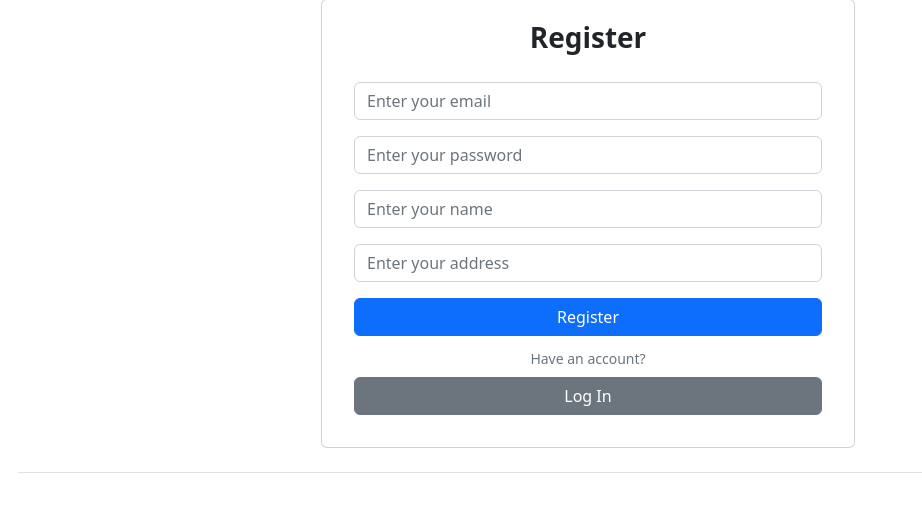
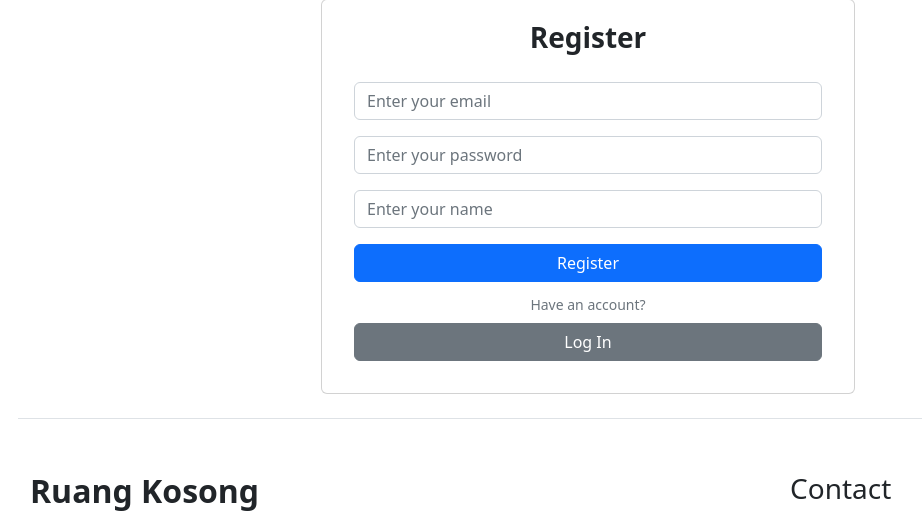
Before and after one commit to hurryzyn/RuangKosong, a PHP site: page /index.php?p=register in a window 1280 px wide. Shown: the part 425-947 px from the top of the page, without its empty margins (52-974 px from the left). Run offline with PHP 8.4, Linux system fonts and the light colour scheme.

Commit message:
delate addres

```diff
--- a/pages/register.php
+++ b/pages/register.php
@@ -16,9 +16,6 @@
                             <div class="mb-3">
                                 <input type="text" class="form-control" id="name" placeholder="Enter your name">
                             </div>
-                            <div class="mb-3">
-                                <input type="text" class="form-control" id="address" placeholder="Enter your address">
-                            </div>
                             <div class="d-grid gap-2">
                                 <button class="btn btn-primary" type="button">Register</button>
                                 <div class="form-text text-center">Have an account?</div>
```
